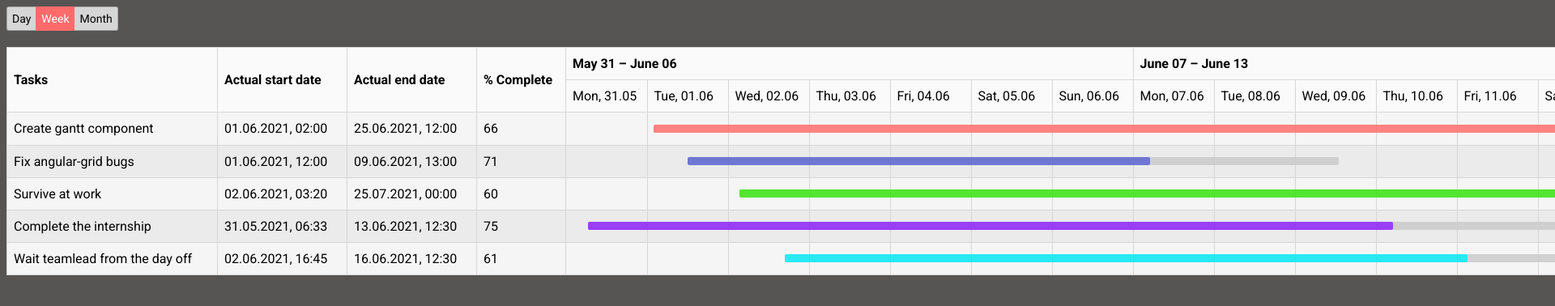
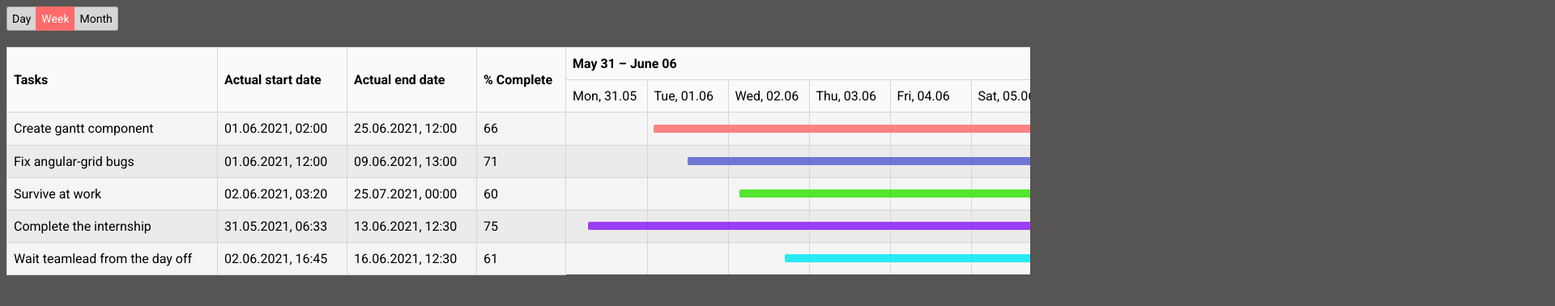
Before and after one commit to Overfirst/angular-gantt, an Angular app: page / in a window 1280 px wide. Shown: the top 378 px of the page at 81% size, 1920 px wide, since content can reach past the window. Built offline with nearby package versions, Linux system fonts and the light colour scheme.

Commit message:
Скролл для таймлайна

```diff
--- a/src/app/shared/components/gantt/gantt-timeline/gantt-timeline.component.html
+++ b/src/app/shared/components/gantt/gantt-timeline/gantt-timeline.component.html
@@ -1,4 +1,4 @@
-<div class="gantt-timeline">
+<div [style.width]="width + 'px'" class="gantt-timeline">
   <div class="timeline-header">
     <table>
       <thead>
--- a/src/app/shared/components/gantt/gantt-timeline/gantt-timeline.component.scss
+++ b/src/app/shared/components/gantt/gantt-timeline/gantt-timeline.component.scss
@@ -1,6 +1,7 @@
 .gantt-timeline {
   background-color: #fff;
-  width: max-content;
+  overflow-y: hidden;
+  overflow-x: scroll;
 }
 
 tbody tr td {
--- a/src/app/shared/components/gantt/gantt-timeline/gantt-timeline.component.ts
+++ b/src/app/shared/components/gantt/gantt-timeline/gantt-timeline.component.ts
@@ -25,6 +25,16 @@ export class GanttTimelineComponent {
     this.recalculatePeriodParts();
   }
 
+  private currentWidth = 0;
+
+  @Input() public set width(width: number) {
+    this.currentWidth = width;
+  }
+
+  public get width() {
+    return this.currentWidth;
+  }
+
   public get tasks() {
     return this.tasksList;
   }
--- a/src/app/shared/components/gantt/gantt.component.html
+++ b/src/app/shared/components/gantt/gantt.component.html
@@ -1,11 +1,11 @@
 <gantt-periods (periodChange)="periodChange($event)"></gantt-periods>
 
-<div class="gantt-content">
+<div (window:resize)="onResize($event)" #mainRef class="gantt-content">
+  <div #tasksRef>
     <gantt-tasks [tasks]="tasks"></gantt-tasks>
+  </div>
 
-
-    <gantt-timeline
-      [tasks]="tasks"
-      [period]="period"
-    ></gantt-timeline>
+  <div #timelineRef>
+    <gantt-timeline [width]="timelineWidth" [tasks]="tasks" [period]="period"></gantt-timeline>
+  </div>
 </div>
--- a/src/app/shared/components/gantt/gantt.component.scss
+++ b/src/app/shared/components/gantt/gantt.component.scss
@@ -1,3 +1,4 @@
 .gantt-content {
   display: flex;
+  overflow: hidden;
 }
--- a/src/app/shared/components/gantt/gantt.component.ts
+++ b/src/app/shared/components/gantt/gantt.component.ts
@@ -1,4 +1,4 @@
-import { Component, ChangeDetectionStrategy, Input } from '@angular/core';
+import { Component, ChangeDetectionStrategy, Input, ViewChild, ElementRef, AfterViewInit, ChangeDetectorRef } from '@angular/core';
 import { GanttPeriod, GanttTask } from '../../interfaces';
 
 @Component({
@@ -7,11 +7,35 @@ import { GanttPeriod, GanttTask } from '../../interfaces';
   styleUrls: ['./gantt.component.scss'],
   changeDetection: ChangeDetectionStrategy.OnPush
 })
-export class GanttComponent {
+export class GanttComponent implements AfterViewInit {
+  @ViewChild('mainRef') public mainRef: ElementRef<any>;
+  @ViewChild('tasksRef') public tasksRef: ElementRef<any>;
+  @ViewChild('timelineRef') public timelineRef: ElementRef<any>;
+
+  constructor(private cdr: ChangeDetectorRef) {}
+
   @Input() public tasks: GanttTask[] = [];
   public period: GanttPeriod;
+
+  public timelineWidth = 0;
+
+  public ngAfterViewInit(): void {
+    this.calculateWidth();
+  }
 
   public periodChange(period: GanttPeriod): void {
     this.period = period;
   }
+
+  public calculateWidth(): void {
+    const mainWidth = this.mainRef.nativeElement.getBoundingClientRect().width;
+    const tasksWidth = this.tasksRef.nativeElement.getBoundingClientRect().width;
+
+    this.timelineWidth = mainWidth - tasksWidth;
+    this.cdr.detectChanges();
+  }
+
+  public onResize(event: Event): void {
+    this.calculateWidth();
+  }
 }
```
